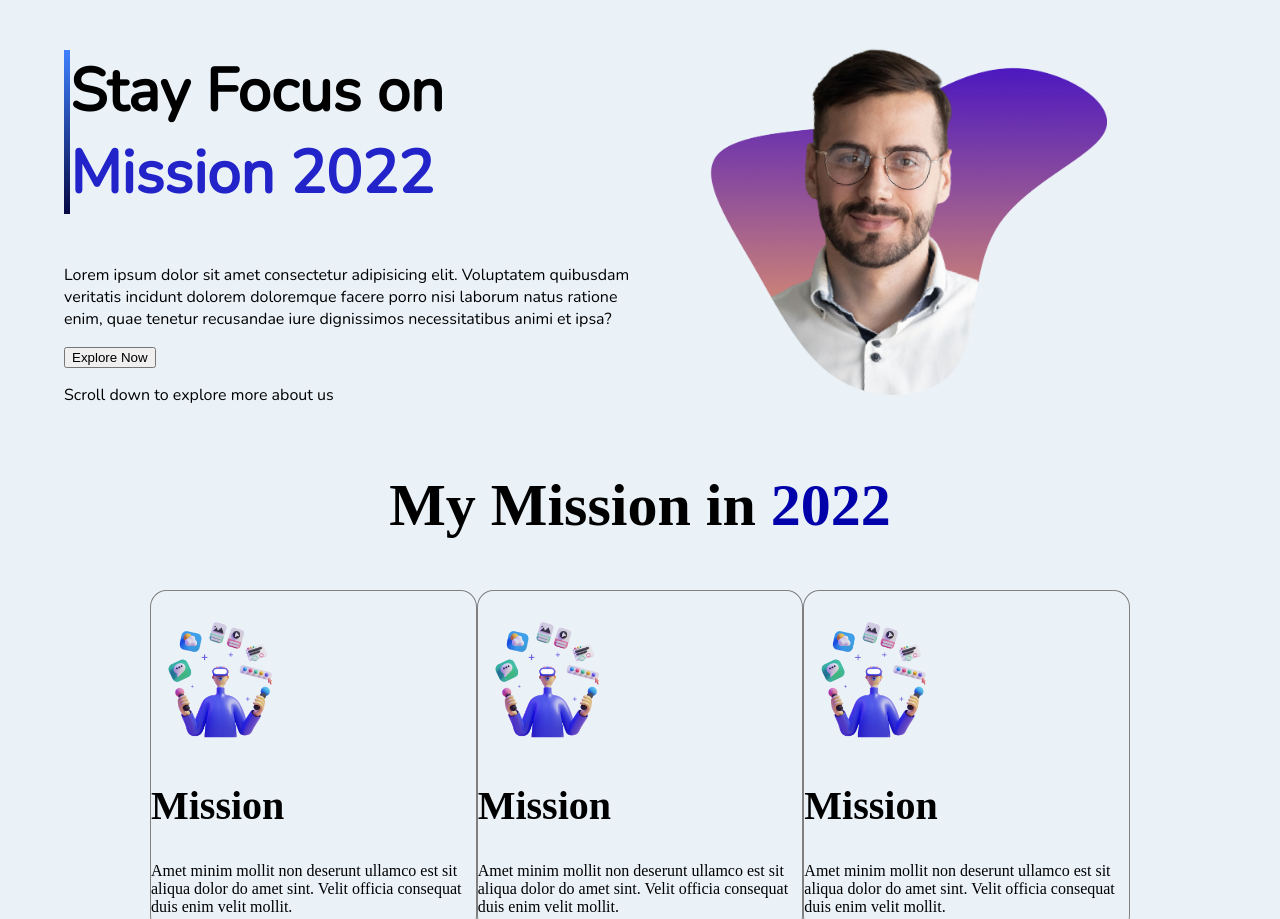
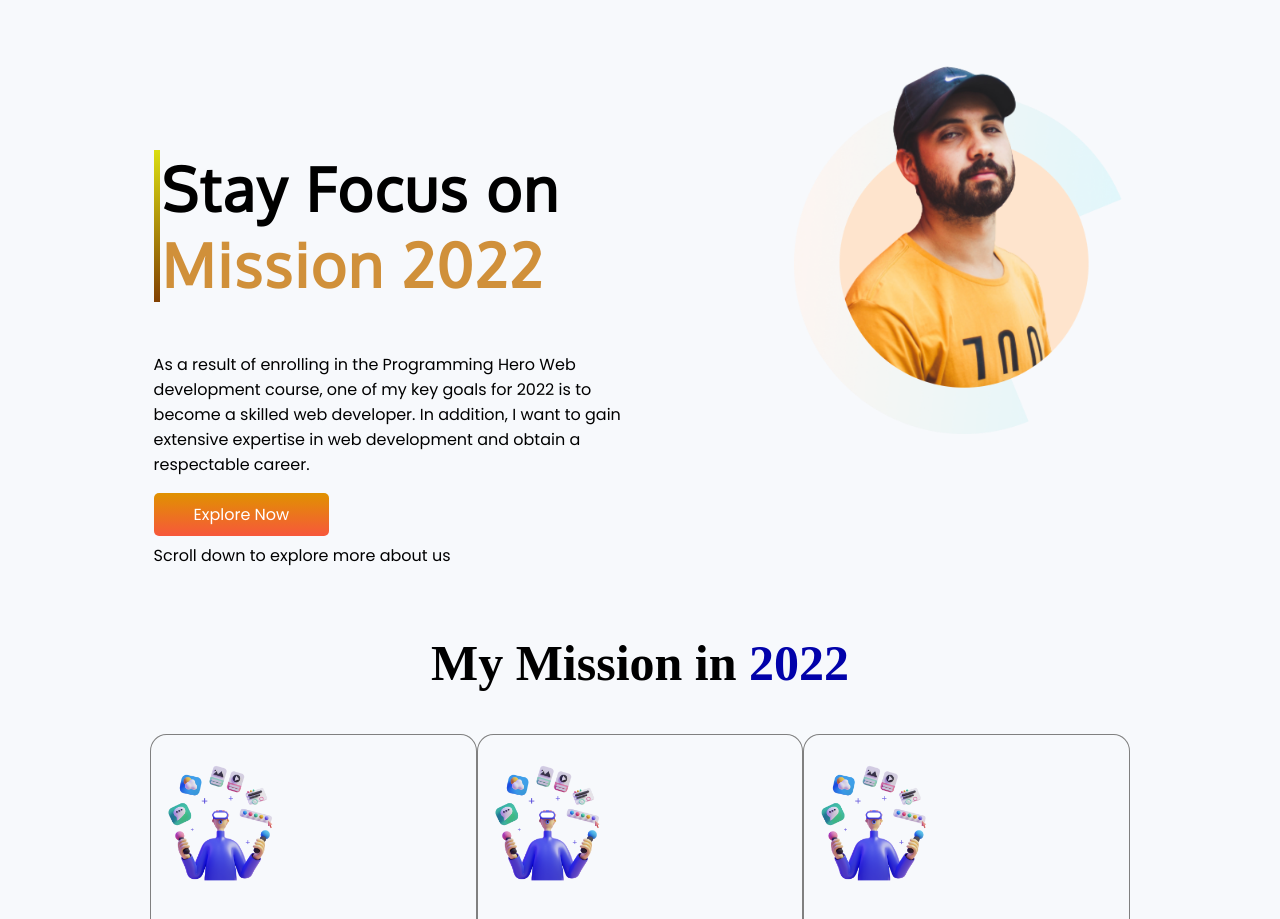
Before and after one commit to TamannaSheme/Assignment-01__PH, a plain HTML site: page index.html in a window 1280 px wide. Shown: the top 919 px of the page. Drawn offline with nearby package versions, Linux system fonts and the light colour scheme.

Commit message:
chnages occurs in HTML, CSS

```diff
--- a/index.html
+++ b/index.html
@@ -8,7 +8,7 @@
     <title>Mission 2022</title>
     <link rel="preconnect" href="https://fonts.googleapis.com">
     <link rel="preconnect" href="https://fonts.gstatic.com" crossorigin>
-    <link href="https://fonts.googleapis.com/css2?family=Nunito&family=Poppins&display=swap" rel="stylesheet">
+    <link href="https://fonts.googleapis.com/css2?family=Nunito&family=Oxygen&family=Poppins&display=swap" rel="stylesheet">
     <link rel="shortcut icon" href="/images/pictures/favicon.jpg" type="image/x-icon">
     <link rel="stylesheet" href="style.css">
 </head>
@@ -19,9 +19,9 @@
         <div class="mission-leftside">
 
             <h1 id="mission-border">Stay Focus on <br> <span>Mission 2022</span></h1>
-            <p>Lorem ipsum dolor sit amet consectetur adipisicing elit. Voluptatem quibusdam veritatis incidunt dolorem doloremque facere porro nisi laborum natus ratione enim, quae tenetur recusandae iure dignissimos necessitatibus animi et ipsa?</p>
+            <p>As a result of enrolling in the Programming Hero Web development course, one of my key goals for 2022 is to become a skilled web developer. In addition, I want to gain extensive expertise in web development and obtain a respectable career.</p>
 
-            <a target="_blank" href="https://web.programming-hero.com/"><button class="mission_leftside_btn">Explore Now</button></a>
+            <a target="_blank" href="https://web.programming-hero.com/class=" class="mission_leftside_btn">Explore Now</a>
 
             <p>Scroll down to explore more about us</p>
 
@@ -29,7 +29,7 @@
 
         <div class="mission-rightside">
 
-            <img src="images/person/person-5.png" alt="">
+            <img src="images/person/person-0.png" alt="">
 
         </div>
     </section>
--- a/style.css
+++ b/style.css
@@ -1,11 +1,11 @@
 body {
     margin: 0;
     padding: 0;
-    background-color: rgb(234, 242, 248);
+    background-color: rgb(247, 249, 252);
 }
 
 h1 {
-    font-size: 60px;
+    font-size: 50px;
 }
 
 h2 {
@@ -13,30 +13,52 @@ h2 {
 }
 
 .mission-2020 {
-    font-family: 'Nunito', sans-serif;
+    font-family: 'Poppins', sans-serif;
     display: flex;
 }
 
 .mission-leftside {
+    margin-top: 100px;
     width: 50%;
-    padding-left: 5%;
+    padding-left: 12%;
 }
 
 #mission-border {
     font-weight: bold;
     border-left: 6px solid;
-    border-image: linear-gradient(rgb(63, 130, 255), rgb(6, 7, 66));
+    border-image: linear-gradient(rgb(219, 223, 18), rgb(129, 63, 2));
     border-image-slice: 1;
-    border-radius: 50%;
+    border-radius: 10%;
+    padding-right: 5px;
+}
+
+#mission-border {
+    letter-spacing: 2px;
+    font-size: 60px;
+    padding-left: 2px;
+    font-family: 'Oxygen', sans-serif;
 }
 
 #mission-border span {
-    color: rgba(3, 3, 194, 0.87);
+    color: rgba(202, 127, 29, 0.87);
+}
+
+.mission-leftside p {
+    margin-bottom: 25px;
+}
+
+.mission_leftside_btn {
+    text-decoration: none;
+    padding: 10px 40px;
+    border-radius: 5px;
+    background-image: linear-gradient(rgb(224, 146, 0), rgb(247, 87, 59));
+    color: white;
+    font-weight: 900px;
 }
 
 .mission-rightside {
     width: 50%;
-    padding-left: 5%;
+    padding-left: 12%;
 }
 
 .mission-rightside img {
```
Also changed, not shown: dist/index.html (+4 -4 lines), images/person/my-mission-img.png (added).
